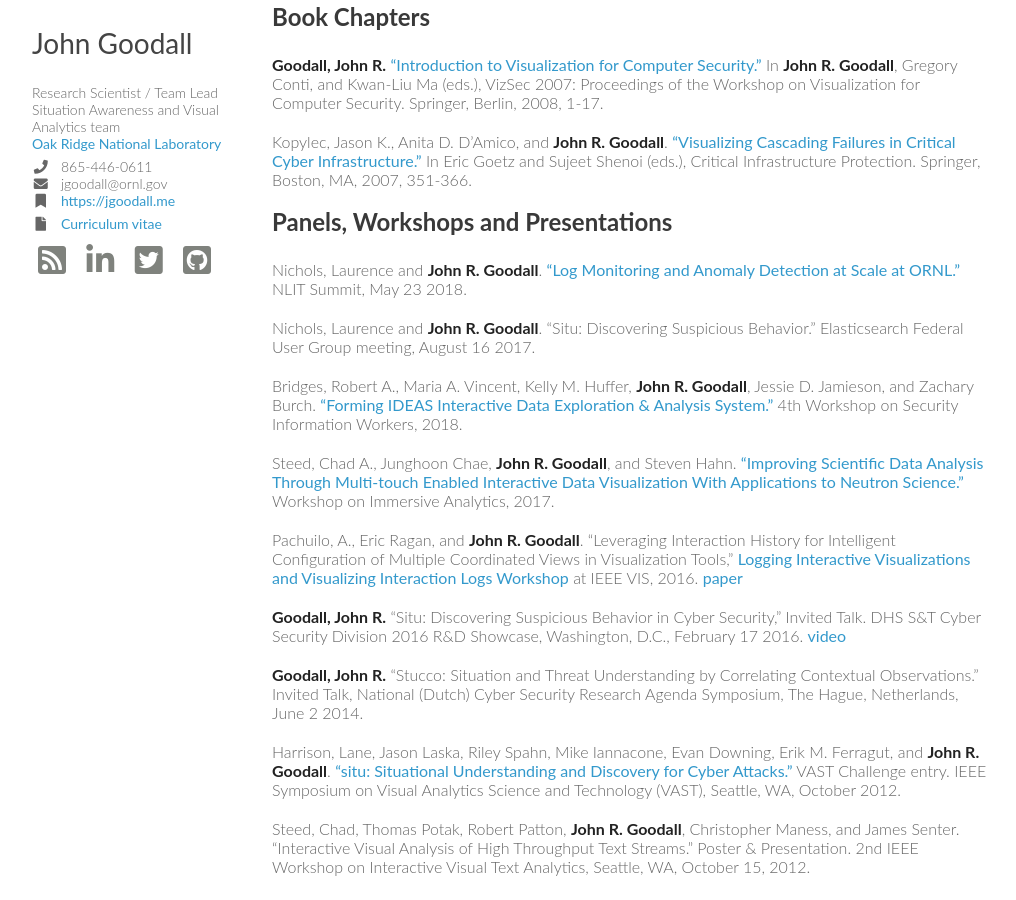
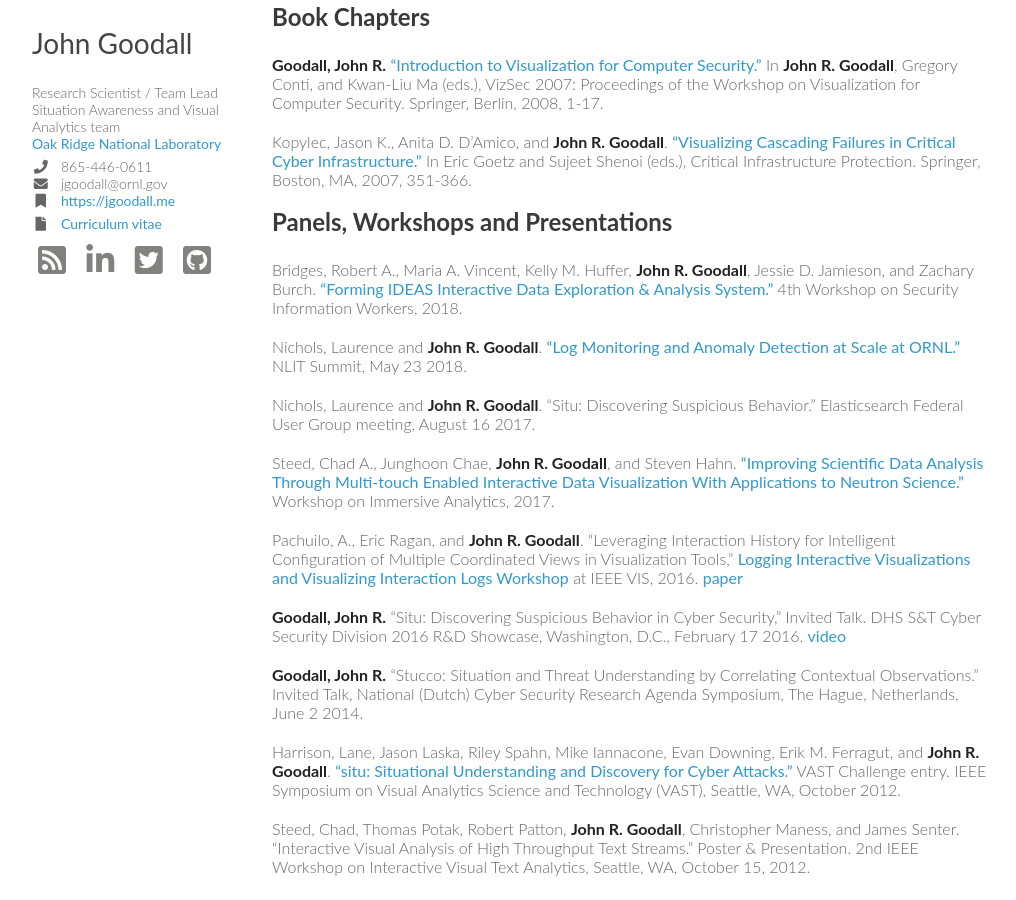
Before and after one commit to jgoodall/jgoodall.github.io, a Jekyll site: the page built from papers/index.md, in a window 1280 px wide and 900 px high, scrolled down 2881 px. Shown: the whole window, without its empty margins (128-1144 px from the left). Built offline with Jekyll 4.4.1, drawn with Linux system fonts in a browser that asks for light colours; nearby versions of some CDN libraries.

Commit message:
changed presentation order

```diff
--- a/papers/index.md
+++ b/papers/index.md
@@ -91,11 +91,11 @@ Kopylec, Jason K., Anita D. D'Amico, and **John R. Goodall**. ["Visualizing Casc
 
 ## Panels, Workshops and  Presentations
 
+Bridges, Robert A., Maria A. Vincent, Kelly M. Huffer, **John R. Goodall**, Jessie D. Jamieson, and Zachary Burch. ["Forming IDEAS Interactive Data Exploration & Analysis System."](https://wsiw2018.l3s.uni-hannover.de/papers/wsiw2018-Bridges.pdf) 4th Workshop on Security Information Workers, 2018.
+
 Nichols, Laurence and **John R. Goodall**. ["Log Monitoring and Anomaly Detection at Scale at ORNL."](https://www.fbcinc.com/e/nlit/presentations/Nichols-Log_monitoring_and_anomaly_detection_at_sc.pdf) NLIT Summit, May 23 2018.
 
 Nichols, Laurence and **John R. Goodall**. "Situ: Discovering Suspicious Behavior." Elasticsearch Federal User Group meeting, August 16 2017.
-
-Bridges, Robert A., Maria A. Vincent, Kelly M. Huffer, **John R. Goodall**, Jessie D. Jamieson, and Zachary Burch. ["Forming IDEAS Interactive Data Exploration & Analysis System."](https://wsiw2018.l3s.uni-hannover.de/papers/wsiw2018-Bridges.pdf) 4th Workshop on Security Information Workers, 2018.
 
 Steed, Chad A., Junghoon Chae, **John R. Goodall**, and Steven Hahn. ["Improving Scientific Data Analysis Through Multi-touch Enabled Interactive Data Visualization With Applications to Neutron Science."](https://groups.inf.ed.ac.uk/vishub/immersiveanalytics/papers/IA_2772-paper.pdf) Workshop on Immersive Analytics, 2017.
 
```
